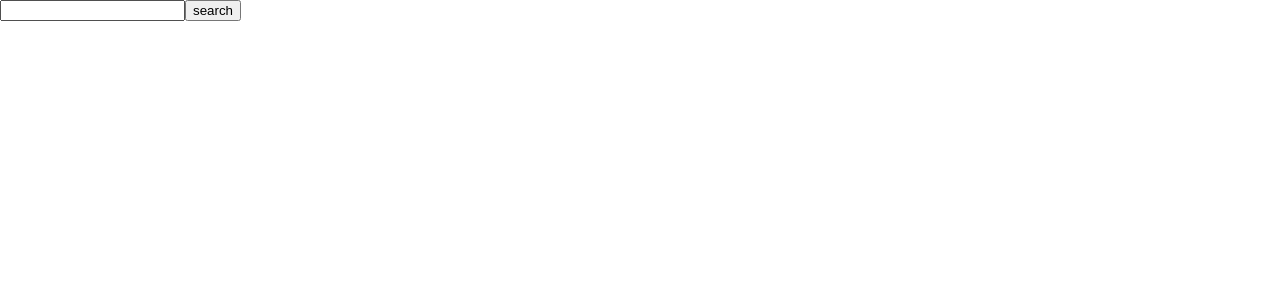
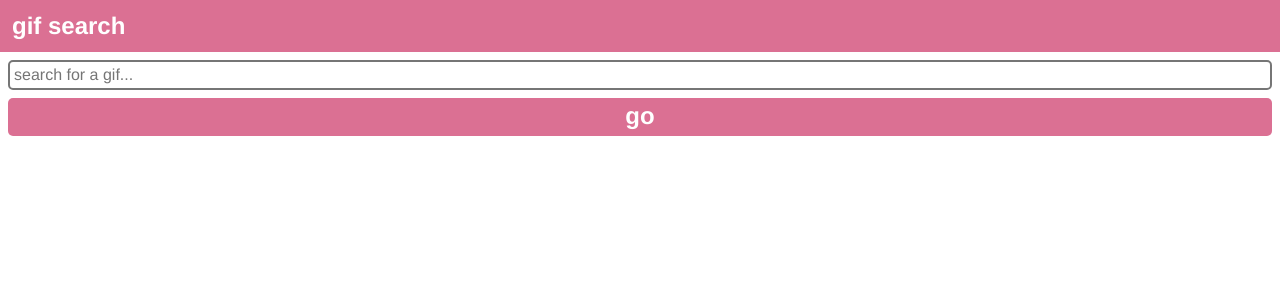
Before and after one commit to ZooeyMiller/thunk-api-practice, a React (Create React App) app: page / in a window 1280 px wide. Shown: the top 300 px of the page. Built offline with nearby package versions, Linux system fonts and the light colour scheme.

Commit message:
begins styling

```diff
--- a/package.json
+++ b/package.json
@@ -9,7 +9,8 @@
     "react-scripts": "1.0.14",
     "redux": "^3.7.2",
     "redux-devtools": "^3.4.0",
-    "redux-thunk": "^2.2.0"
+    "redux-thunk": "^2.2.0",
+    "styled-components": "^2.2.3"
   },
   "scripts": {
     "start": "react-scripts start",
--- a/src/components/App.js
+++ b/src/components/App.js
@@ -4,14 +4,33 @@ import SearchesContainer from './SearchesContainer';
 import Error from './Error';
 
 import { connect } from 'react-redux';
+import styled from 'styled-components';
+
+const Header = styled.div`
+  background-color: palevioletred;
+  font-family: ubuntu, helvetica, sans-serif;
+  min-height: 2em;
+  font-size: 1.5em;
+  font-weight: bold;
+  width: 100%;
+  color: white;
+  padding: 0.5em;
+  box-sizing: border-box;
+`;
+
+const Container = styled.div`
+  display: flex;
+  flex-direction: column;
+`;
 
 const App = props => {
   return (
-    <div>
+    <Container>
+      <Header>gif search</Header>
       <SearchBar />
+      {props.error ? <Error error={props.error} /> : ''}
       <SearchesContainer />
-      {props.error ? <Error error={props.error} /> : ''}
-    </div>
+    </Container>
   );
 };
 const mapStateToProps = state => ({
--- a/src/components/SearchBar.js
+++ b/src/components/SearchBar.js
@@ -6,10 +6,36 @@ import {
   handleApiError,
   handleSearchError,
 } from '../actionCreators';
+import styled from 'styled-components';
+
+const SearchForm = styled.form`
+  display: flex;
+  flex-direction: column;
+  margin: .5em;
+`
+const SearchInput = styled.input`
+  border-radius: 5px;
+  margin-bottom: .5em;
+  border-style: solid;
+  font-size: 1em;
+  font-family: ubuntu, helvetica, sans-serif;
+  padding: .25em;
+`
+
+const SearchButton = styled.button`
+  background-color: palevioletred;
+  color: white;
+  border: none;
+  border-radius: 5px;
+  font-family: ubuntu, helvetica, sans-serif;
+  font-size: 1.5em;
+  font-weight: bold;
+  padding: .15em .25em .25em .25em;
+`
 
 const SearchBar = props => {
   return (
-    <form
+    <SearchForm
       onSubmit={e => {
         e.preventDefault();
 
@@ -18,15 +44,16 @@ const SearchBar = props => {
           : props.handleSearchError();
       }}
     >
-      <input
+      <SearchInput
+        placeholder="search for a gif..."
         type="text"
         value={props.searchTerm}
         onChange={e => {
           props.onSearchInput(e.target.value);
         }}
       />
-      <button>search</button>
-    </form>
+      <SearchButton>go</SearchButton>
+    </SearchForm>
   );
 };
 const getGif = searchTerm => {
--- a/src/components/SearchItem.js
+++ b/src/components/SearchItem.js
@@ -1,14 +1,20 @@
 import React from 'react';
+import styled from 'styled-components';
 
+const GifCard = styled.li`
+  list-style: none;
+  display: flex;
+  flex-direction: column;
+`;
 export default props => {
   return (
-    <li>
-      <h3>{props.searchTerm}</h3>
+    <GifCard>
       <img src={props.image} alt="" />
-      <p>{props.time}</p>
+      <p>title: {props.searchTerm}</p>
+      <p>time: {props.time}</p>
       <button onClick={() => props.removeSearchItem(props.index)}>
         delete
       </button>
-    </li>
+    </GifCard>
   );
 };
--- a/src/components/SearchesContainer.js
+++ b/src/components/SearchesContainer.js
@@ -2,9 +2,17 @@ import React from 'react';
 import SearchItem from './SearchItem';
 import { connect } from 'react-redux';
 import { removeSearchItem } from '../actionCreators';
+import styled from 'styled-components';
+
+const GifCardContainer = styled.ul`
+  display: flex;
+  flex-direction: column-reverse;
+  padding: 0;
+`;
+
 export const SearchesContainer = props => {
   return (
-    <ul>
+    <GifCardContainer>
       {props.searches.map((search, index) => (
         <SearchItem
           time={search.time}
@@ -15,7 +23,7 @@ export const SearchesContainer = props => {
           removeSearchItem={props.removeSearchItem}
         />
       ))}
-    </ul>
+    </GifCardContainer>
   );
 };
 
--- a/src/initialState.js
+++ /dev/null
@@ -1,4 +0,0 @@
-export default {
-  searchTerm: '',
-  searches: [],
-};
```
Also changed, not shown: 1 other file (tests, documents, lock files or other folders).
